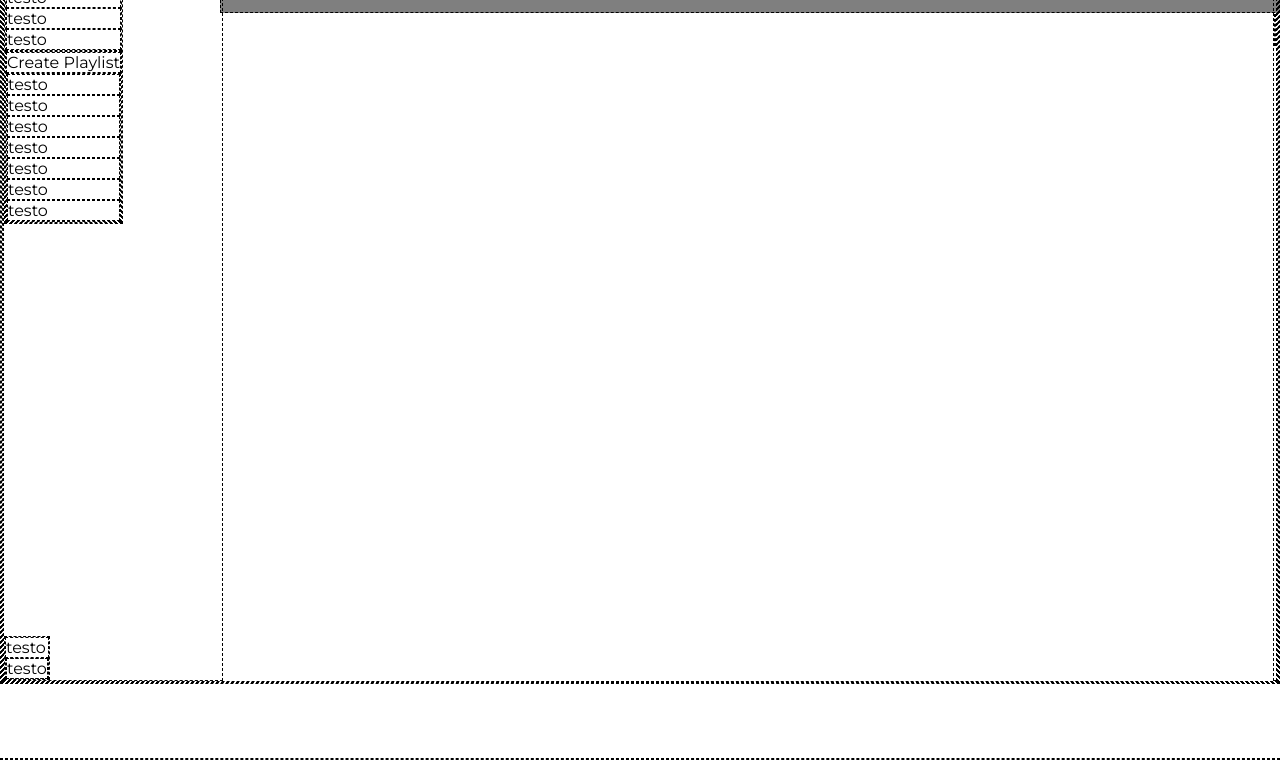
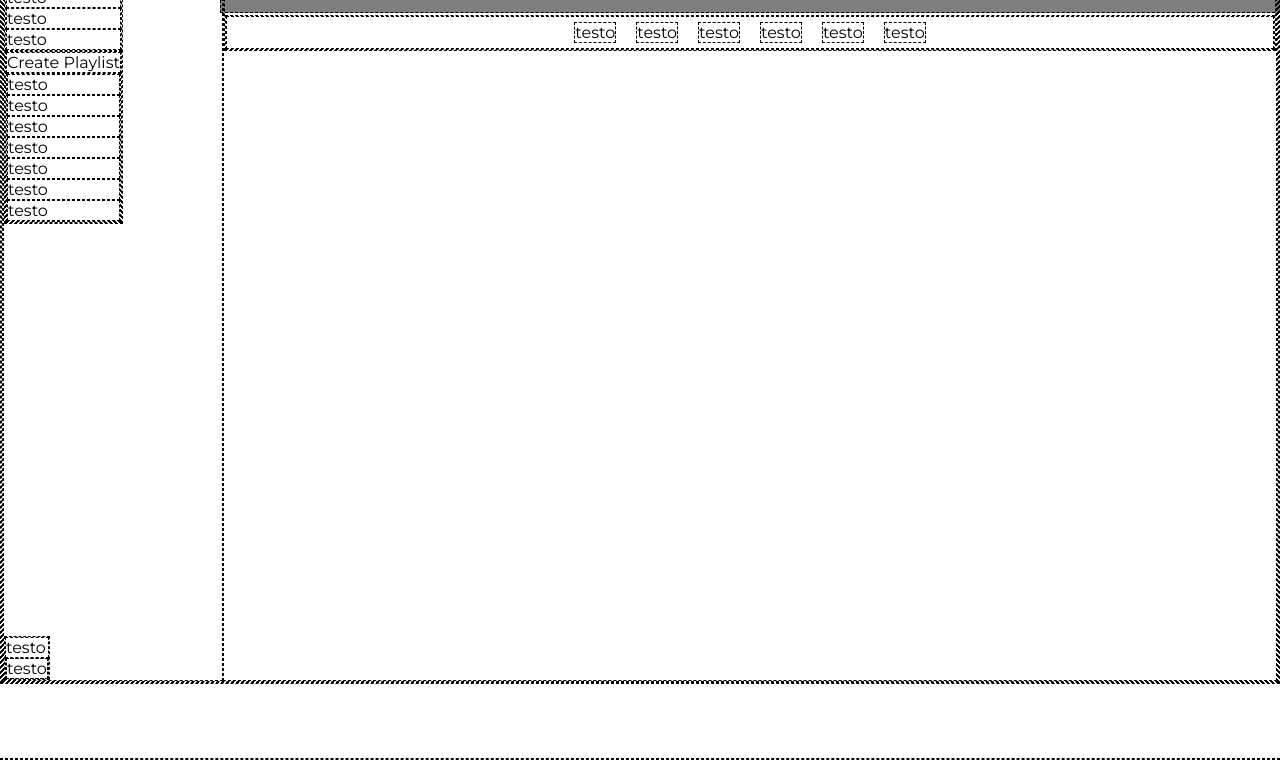
Before and after one commit to NicolaPlacentino/html-css-spotifyweb, a plain HTML site: page index.html in a window 1280 px wide. Shown: the part 40-800 px from the top of the page. Drawn offline with Linux system fonts and the light colour scheme.

Commit message:
added navbar structure

```diff
--- a/index.html
+++ b/index.html
@@ -53,7 +53,16 @@
                 <p>Effettua l'upgrade</p>
             </header>
             <div class="main-content">
-
+                <nav>
+                    <ul class="flex">
+                        <li class="active">testo</li>
+                        <li>testo</li>
+                        <li>testo</li>
+                        <li>testo</li>
+                        <li>testo</li>
+                        <li>testo</li>
+                    </ul>
+                </nav>
             </div>
         </section>
     </main>
--- a/style.css
+++ b/style.css
@@ -19,6 +19,9 @@ body{
     font-family: 'Montserrat', sans-serif;
 }
 
+li{
+    list-style-type: none;
+}
 
 /* main */
 
@@ -46,14 +49,10 @@ main{
     overflow-y: scroll;
 }
 
-.playlist li{
-    list-style-type: none;
-}
-
 /* main section */
 
 .main-section{
-    padding-top: 50px;
+    flex-grow: 1;
 }
 
 .main-section header{
@@ -71,9 +70,18 @@ main{
 }
 
 .main-section .main-content{
-    padding-top: 30px;
+    padding-top: 50px;
 
     overflow-y: scroll;
+}
+
+.main-content ul{
+    justify-content: center;
+    flex-wrap: wrap;
+}
+
+.main-content ul li{
+    margin: 5px 10px;
 }
 
 
```
